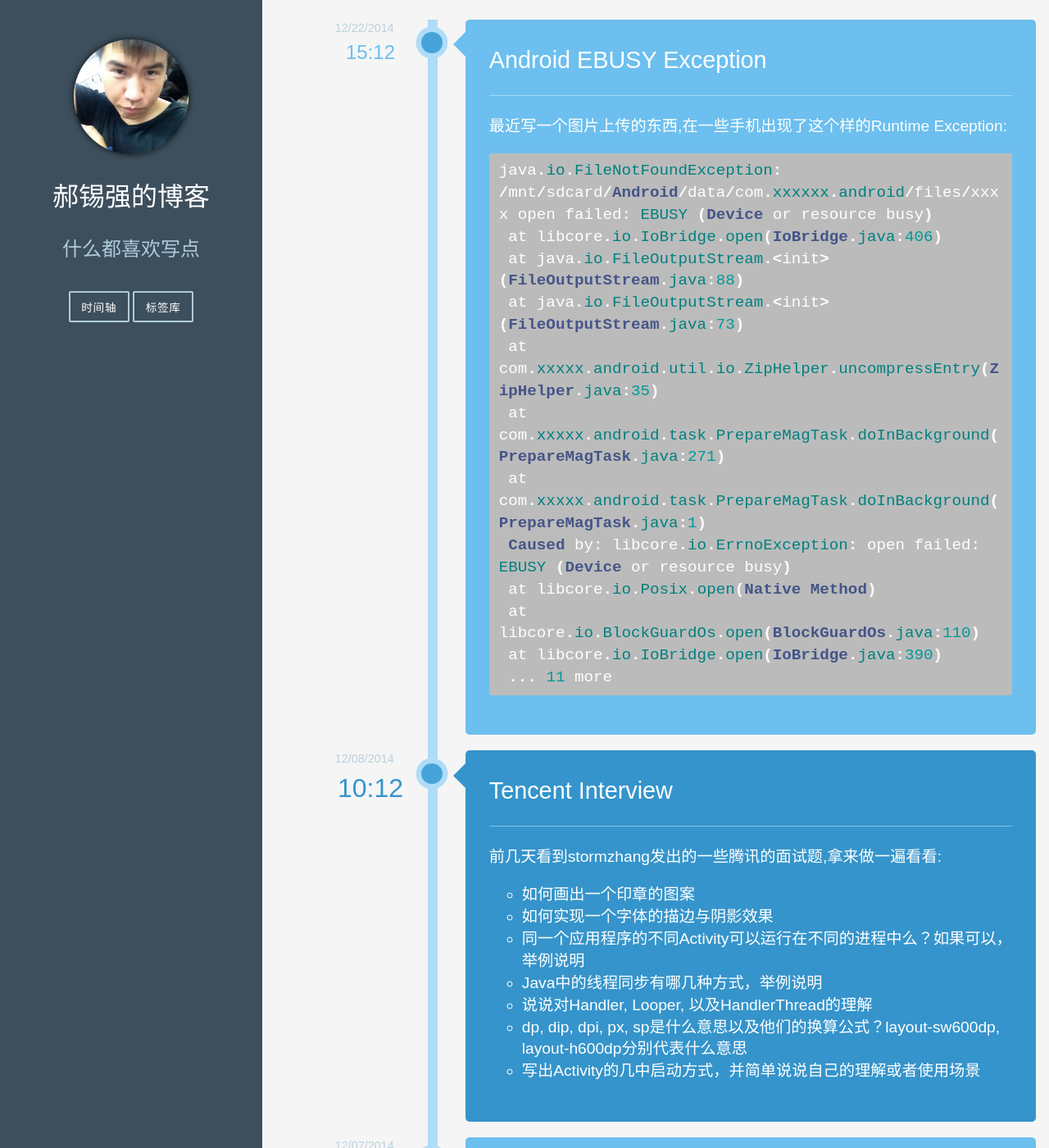
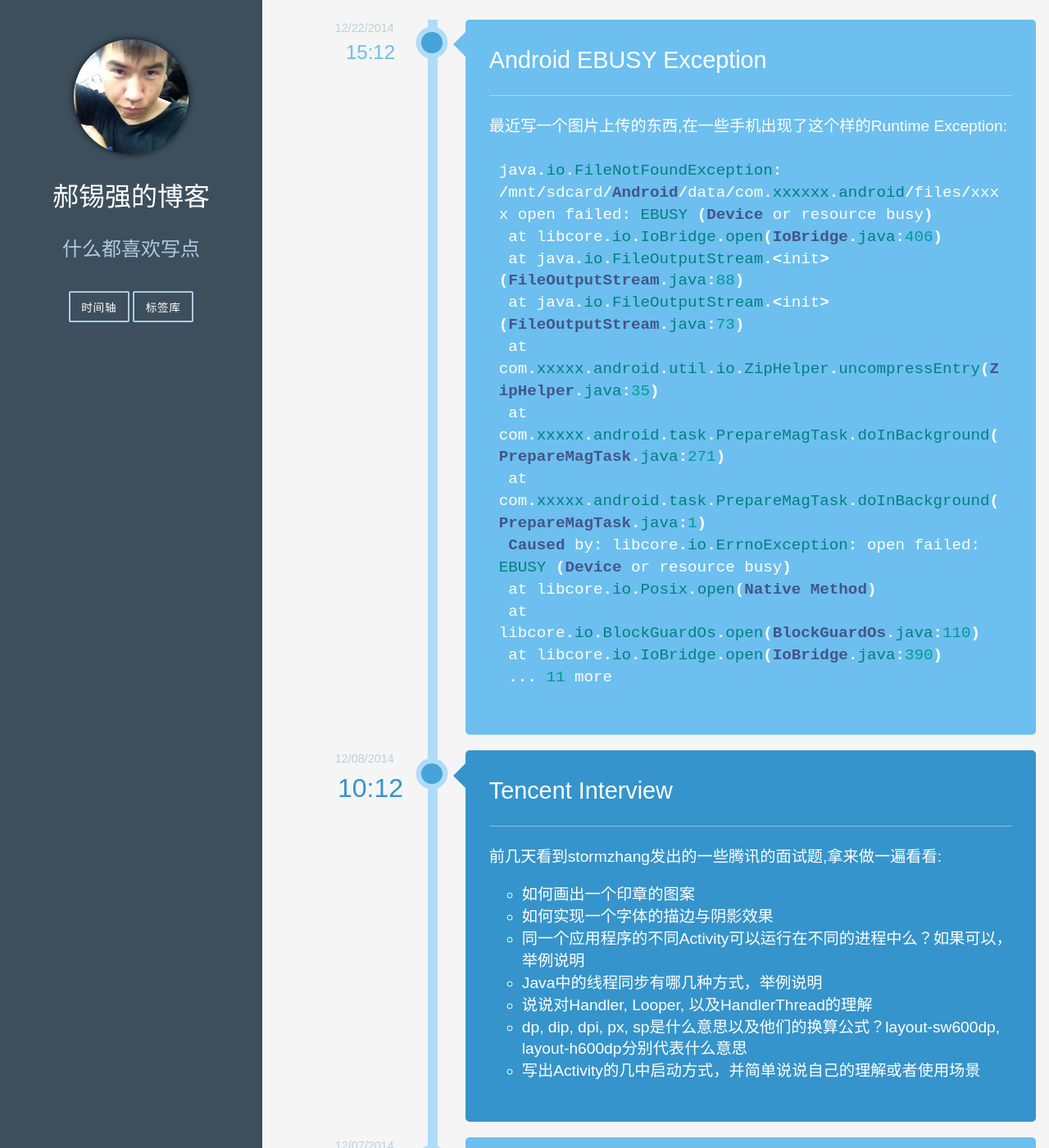
Before and after one commit to Haoxiqiang/haoxiqiang.github.io, a Jekyll site: the page built from static/timing.html, in a window 1280 px wide and 1400 px high. Shown: the whole window at 82% size. Built offline with Jekyll 4.4.1, drawn with Linux system fonts in a browser that asks for light colours.

Commit message:
1.fix css/timeline.css

```diff
--- a/css/timeline.css
+++ b/css/timeline.css
@@ -1,22 +1,10 @@
 /**
  * this css from Vertical Timeline
  **/
-pre{
-   background: #bbb
-}
-code{
-  background: transparent;
-  border: 0px;
-}
 a{
   color: white;
   text-decoration: none;
 }
-a:hover,a:focus,a:visited{
-    color: white;
-}
-
-
 .cbp_tmtimeline {
   margin: 1.5em 1em 0.5em 1em;
   padding: 0;
```
